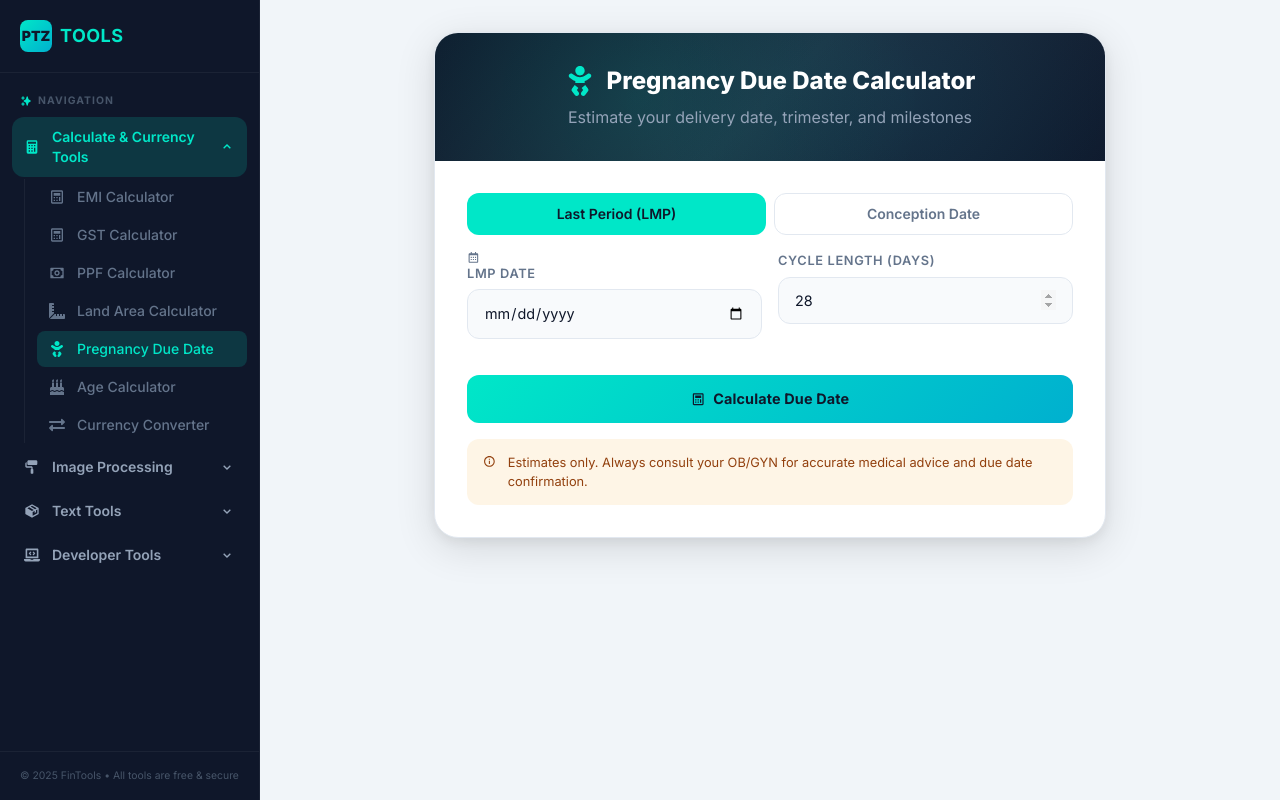
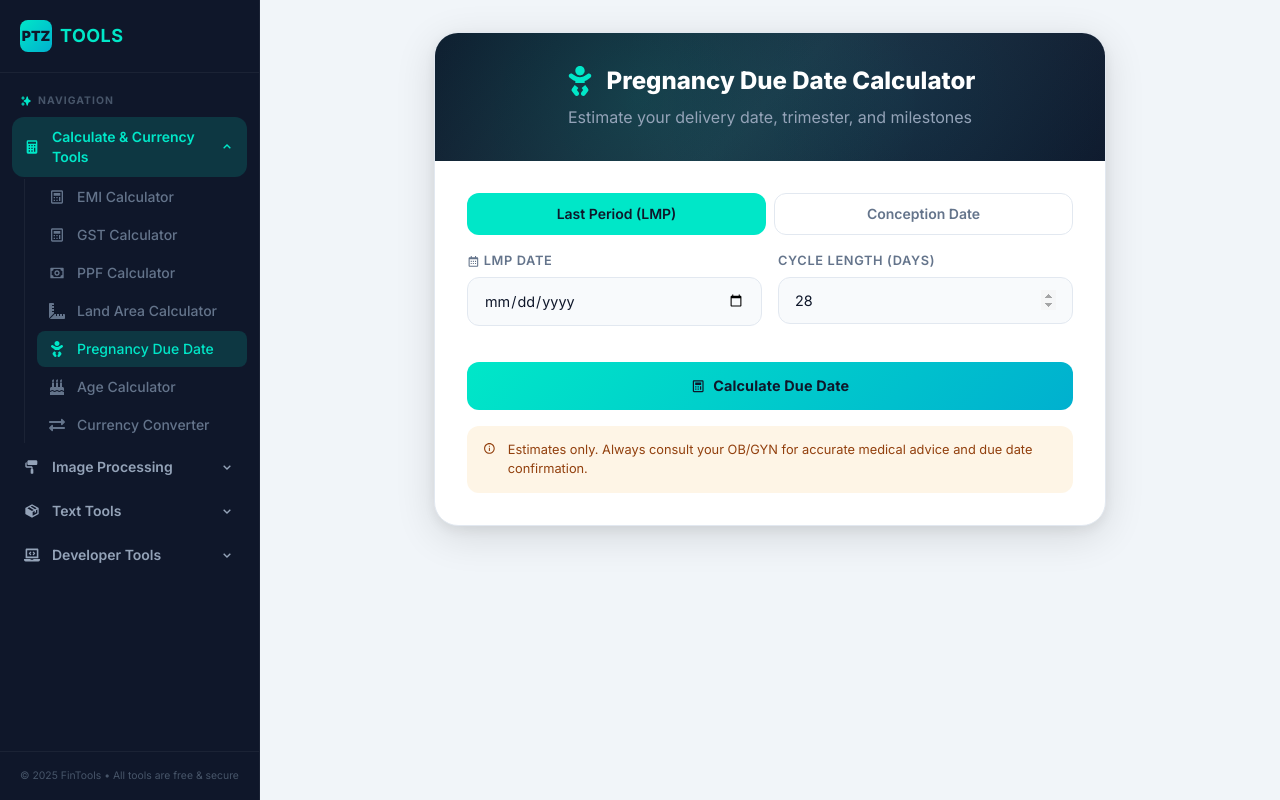
Before and after one commit to deepakgitofficial/ptz-tools, a React (Vite) app: page /pregnancy-due-date-calculator in a window 1280 px wide. Built offline with nearby package versions, Linux system fonts and the light colour scheme.

Commit message:
restracture elements

```diff
--- a/src/App.jsx
+++ b/src/App.jsx
@@ -17,6 +17,7 @@ import { HiMenu } from 'react-icons/hi'
 import CaseConverter from './components/text-tools/CaseConverter'
 import CodeMinifier from './components/developer-tools/CodeMinifier'
 import AppLayout from './AppLayout'
+import CodeUnminifier from './components/developer-tools/CodeUnminifier'
 
 function App() {
   const [sidebarOpen, setSidebarOpen] = useState(false)
@@ -53,11 +54,30 @@ function App() {
         </header>
 
         {/* Route content */}
+        {/* hide sidebar on home page */}
         <main className="flex-1">
           <Routes>
             <Route path='/' element={<Home />} />
+            <Route path='/*' element={<AppLayout />} >
+              <Route path='test/' element={<h1>EMI Calculator</h1>} />
+              <Route path='emi-calculator' element={<EmiCalculator />} />
+              <Route path='gst-calculator' element={<GSTCalculatorAdvanced />} />
+              <Route path='ppf-calculator' element={<PPFCalculator />} />
+              <Route path='land-area-calculator' element={<LandAreaCalculator />} />
+              <Route path='pregnancy-due-date-calculator' element={<PregnancyDueDateCalculator />} />
+              <Route path='age-calculator' element={<AgeCalculator />} />
+              <Route path='currency-converter' element={<CurrencyConverter />} />
+              <Route path='image-resizer' element={<ImageResizer />} />
+              <Route path='image-compressor' element={<ImageCompressor />} />
+              <Route path='image-cropper' element={<ImageCropper />} />
+              <Route path='image-converter' element={<ImageConverter />} />
+              <Route path='image-to-text-ocr' element={<ImageToTextOCR />} />
+              <Route path='words-case-converter' element={<CaseConverter />} />
+              <Route path='code-minifier' element={<CodeMinifier />} />
+              <Route path='code-unminifier' element={<CodeUnminifier />} />
+            </Route>
           </Routes>
-          <AppLayout />
+
         </main>
       </div>
     </div>
--- a/src/AppLayout.jsx
+++ b/src/AppLayout.jsx
@@ -1,5 +1,5 @@
 import { useState } from 'react'
-import { NavLink, Route, Routes } from 'react-router-dom'
+import { NavLink, Outlet, Route, Routes } from 'react-router-dom'
 import Home from './pages/Home'
 import Sidebar from './components/Layout/Sidebar'
 import EmiCalculator from './components/EmiCalculator'
@@ -21,7 +21,7 @@ import { BiChevronRight, BiChevronRightCircle, BiHome, BiMenu, BiSearch, BiShare
 import CodeUnminifier from './components/developer-tools/CodeUnminifier'
 
 
-const AppLayout = () => {
+const AppLayout = ({ children }) => {
     const [sidebarOpen, setSidebarOpen] = useState(false)
     return (
         <>
@@ -57,9 +57,12 @@ const AppLayout = () => {
 
                     {/* Route content */}
                     <main className="flex-1">
+                        {/* {children} */}
+                        <Outlet />
 
-                        <Routes>
-                            {/* <Route path='/' element={<Home />} /> */}
+
+                        {/* <Routes>
+                            <Route path='/' element={<Home />} />
                             <Route path='/emi-calculator' element={<EmiCalculator />} />
                             <Route path='/gst-calculator' element={<GSTCalculatorAdvanced />} />
                             <Route path='/ppf-calculator' element={<PPFCalculator />} />
@@ -75,7 +78,7 @@ const AppLayout = () => {
                             <Route path='/words-case-converter' element={<CaseConverter />} />
                             <Route path='/code-minifier' element={<CodeMinifier />} />
                             <Route path='/code-unminifier' element={<CodeUnminifier />} />
-                        </Routes>
+                        </Routes> */}
                     </main>
                 </div>
             </div>
--- a/src/components/health/PregnancyDueDateCalculator.jsx
+++ b/src/components/health/PregnancyDueDateCalculator.jsx
@@ -3,7 +3,7 @@ import { FaBaby, FaHeartbeat } from "react-icons/fa";
 import { BiInfoCircle, BiCalculator, BiCalendar } from "react-icons/bi";
 
 const milestones = [
-    { week: 6,  label: "Heartbeat detectable" },
+    { week: 6, label: "Heartbeat detectable" },
     { week: 10, label: "Vital organs formed" },
     { week: 12, label: "End of 1st Trimester" },
     { week: 20, label: "Anatomy scan / gender" },
@@ -16,7 +16,7 @@ const milestones = [
 const trimesterColors = {
     "1st Trimester": { bg: "bg-blue-50", border: "border-blue-300", text: "text-blue-700", bar: "bg-blue-400", badge: "badge-primary" },
     "2nd Trimester": { bg: "bg-amber-50", border: "border-amber-300", text: "text-amber-700", bar: "bg-amber-400", badge: "badge-warning" },
-    "3rd Trimester": { bg: "bg-rose-50",  border: "border-rose-300",  text: "text-rose-700",  bar: "bg-rose-400",  badge: "badge-error" },
+    "3rd Trimester": { bg: "bg-rose-50", border: "border-rose-300", text: "text-rose-700", bar: "bg-rose-400", badge: "badge-error" },
 };
 
 const PregnancyDueDateCalculator = () => {
@@ -81,7 +81,7 @@ const PregnancyDueDateCalculator = () => {
                         {method === "lmp" && (
                             <div className="grid grid-cols-2 gap-4 animate-slide-up">
                                 <div className="form-group">
-                                    <label className="form-label flex items-center gap-1"><BiCalendar /> LMP Date</label>
+                                    <label className="form-label flex items-center gap-1"><BiCalendar className="inline" /> LMP Date</label>
                                     <input type="date" value={lmpDate} onChange={e => setLmpDate(e.target.value)} className="form-input" />
                                 </div>
                                 <div className="form-group">
--- a/src/pages/Home.jsx
+++ b/src/pages/Home.jsx
@@ -127,7 +127,7 @@ const Home = () => {
       </section>
 
       {/* ── Tool Groups ─────────────────────────────────────────────── */}
-      <section className="max-w-6xl mx-auto px-6 pb-16 space-y-12">
+      <section className="max-w-6xl mx-auto px-6 pb-16 space-y-12 tool-groups">
         {toolGroups.map((group, gi) => (
           <div key={gi}>
             {/* Group heading */}
```
